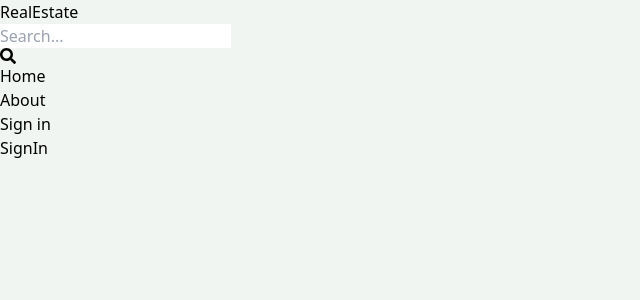
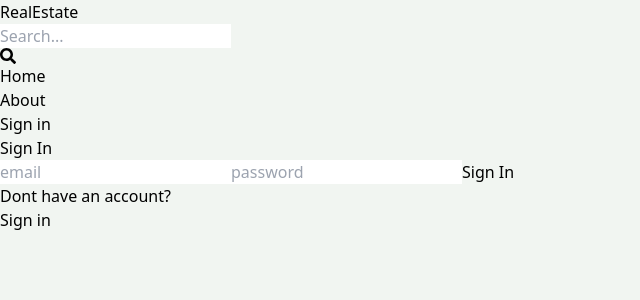
Before and after one commit to ghatwani/Real-estate-, a React (Vite) app in the folder client/: page /sign-in in a window 1280 px wide. Shown: the top 300 px of the page, without its empty margins (0-640 px from the left). Built offline with nearby package versions, Linux system fonts and the light colour scheme.

Commit message:
complete sign in page functionality

```diff
--- a/client/src/Pages/SignIn.jsx
+++ b/client/src/Pages/SignIn.jsx
@@ -1,8 +1,65 @@
-import React from 'react'
+import React, { useState } from 'react'
+import { Link, useNavigate } from "react-router-dom";
 
 const SignIn = () => {
+  const [formData, setformData] = useState({})
+  const [error, seterror] = useState(null)
+  const [loading, setloading] = useState(false)
+
+  const navigate = useNavigate()
+
+  const handleChange = (e) => {
+    setformData(
+      {
+        ...formData,
+        [e.target.id]: e.target.value
+      })
+  }
+
+  const handleSubmit = async (e) => {
+    e.preventDefault()
+    try {
+      setloading(true)
+      const res = await fetch('/api/auth/signin', {
+        method: 'POST',
+        headers: {
+          'Content-Type': 'application/json'
+        },
+        body: JSON.stringify(formData),
+      })
+      const data = await res.json()
+      if (data.success === false) {
+        setloading(false)
+        seterror(data.message);
+      }
+      setloading(false)
+      seterror(null)
+      navigate('/')
+    } catch (error) {
+      setloading(false)
+      seterror(error.message)
+    }
+  }
+
+  // console.log(formData)
   return (
-    <div>SignIn</div>
+    <div className='p-3 max-w-lg mx-auto '>
+      <h1 className='text-3xl text-center font-semibold my-7'>Sign In</h1>
+      <form className='flex flex-col gap-4 ' onSubmit={handleSubmit}>
+        <input type='email' placeholder='email' className='border p-3 rounded-lg ' id="email" onChange={handleChange} />
+        <input type='password' placeholder='password' className='border p-3 rounded-lg ' id="password" onChange={handleChange} />
+        <button disabled={loading} className='bg-slate-700 text-white p-3 rounded-lg uppercase hover:opacity-95 disabled:opacity-80'>
+          {loading ? "loading..." : "Sign In"}</button>
+
+      </form>
+      <div className='flex gap-2 mt-5'>
+        <p>Dont have an account?</p>
+        <Link to={"/sign-up"}>
+          <span className='text-blue-700'>Sign in</span>
+        </Link>
+      </div>
+      {error && <p className='text-red-500 mt-5'>{error}</p>}
+    </div>
   )
 }
 
```
